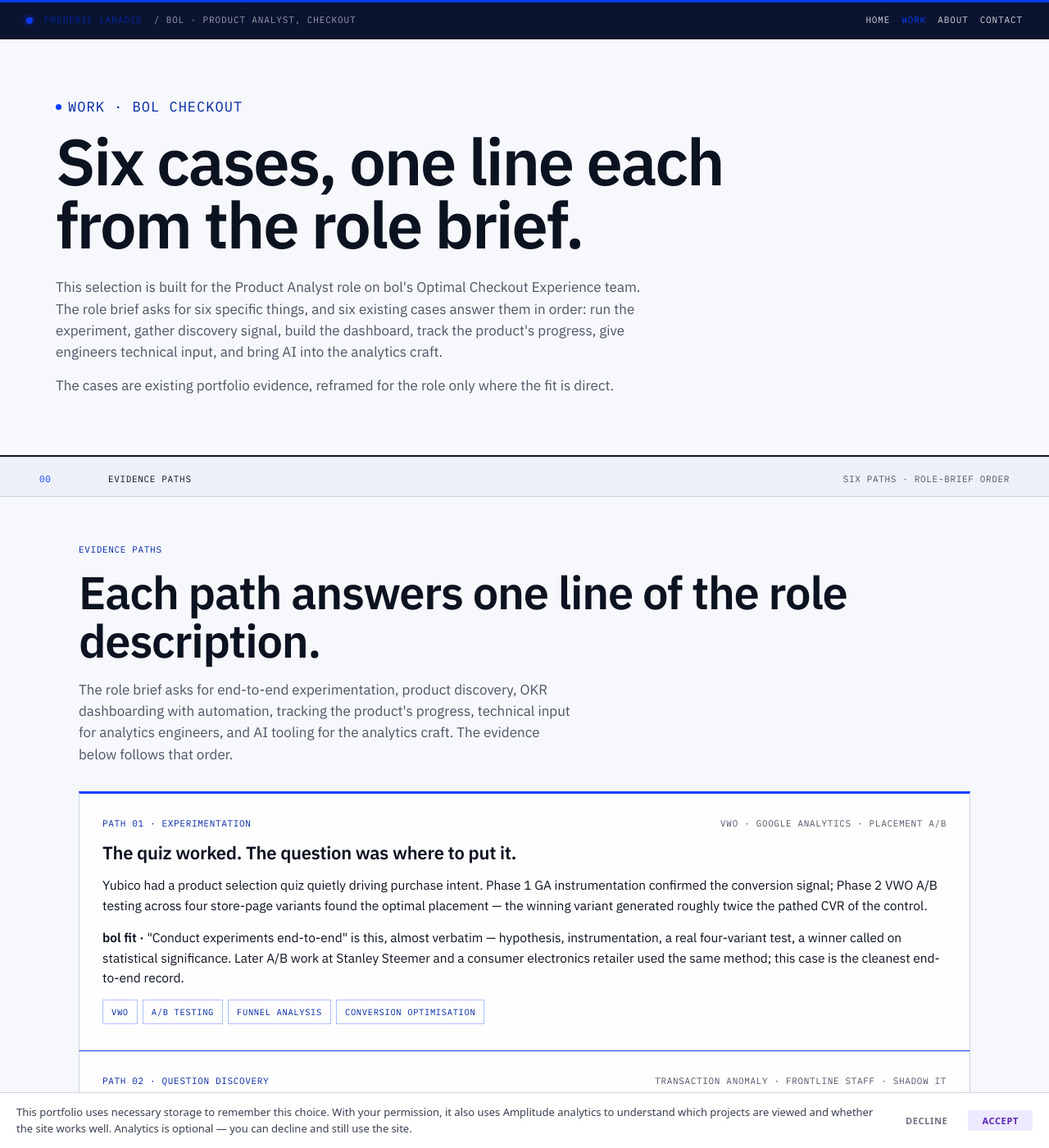
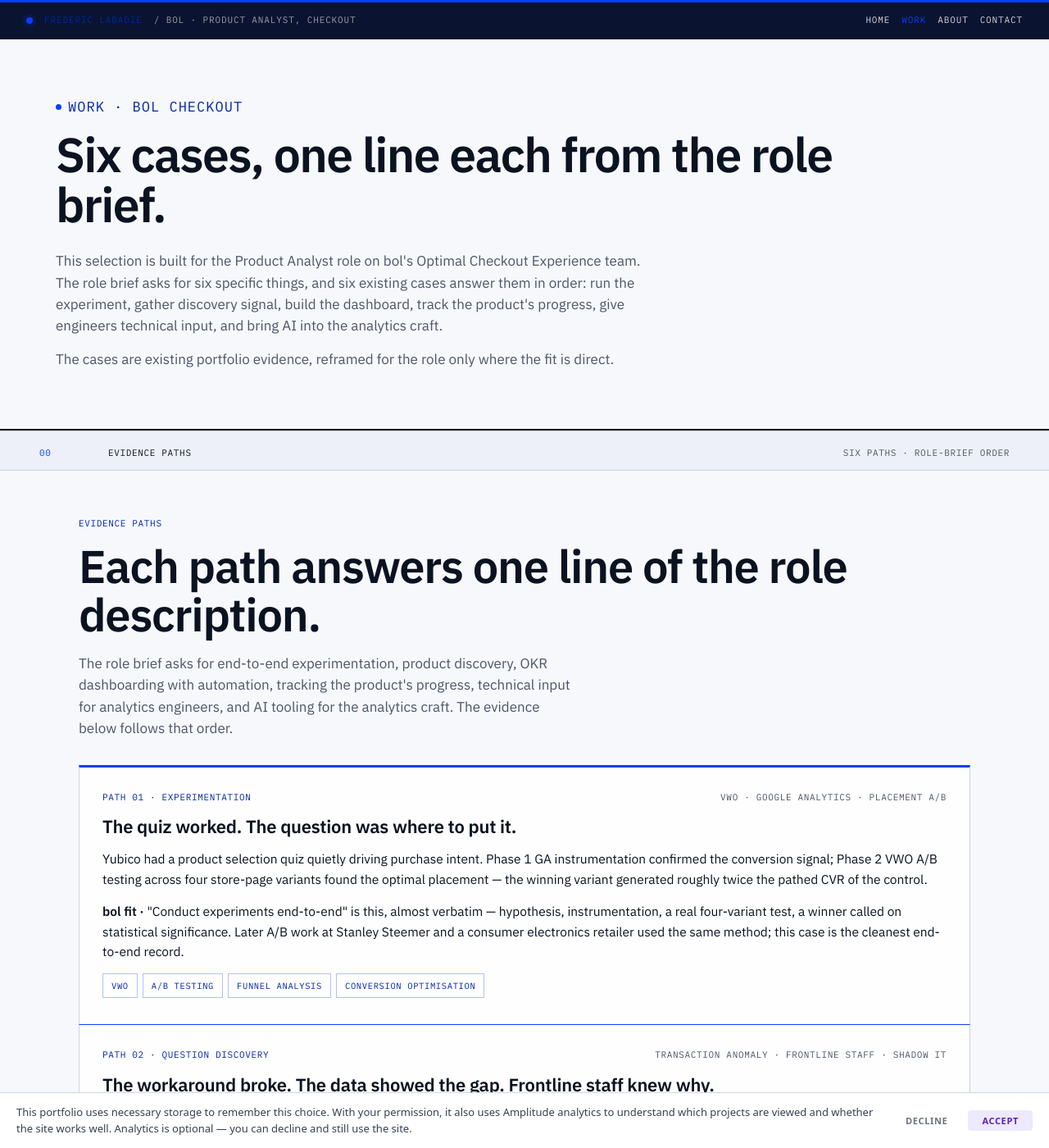
Before and after one commit to fredericlabadie/fredericlabadie.github.io, a Jekyll site: the page built from bol/work/index.html, in a window 1280 px wide and 1400 px high. Shown: the whole window at 82% size. Built offline with Jekyll 4.4.1, drawn with Linux system fonts in a browser that asks for light colours.

Commit message:
fix(bol): reduce oversized hero H1 on desktop
Adyen's clamp(52px, 6.2vw, 94px) maxed out at 94px on wide viewports,
forcing headlines onto 3 lines and reading as oversized. Scoped down
to clamp(40px, 4.6vw, 68px) for the bol microsite only.

Co-Authored-By: Claude Sonnet 5 <noreply@anthropic.com>

```diff
--- a/css/bol.css
+++ b/css/bol.css
@@ -102,8 +102,8 @@
 .bol-microsite .hero h1,
 .bol-microsite .page-intro.hero h1 {
   max-width: 980px;
-  font-size: clamp(52px, 6.2vw, 94px);
-  line-height: 0.98;
+  font-size: clamp(40px, 4.6vw, 68px);
+  line-height: 1.05;
 }
 
 .bol-microsite .hero-subtitle,
```
